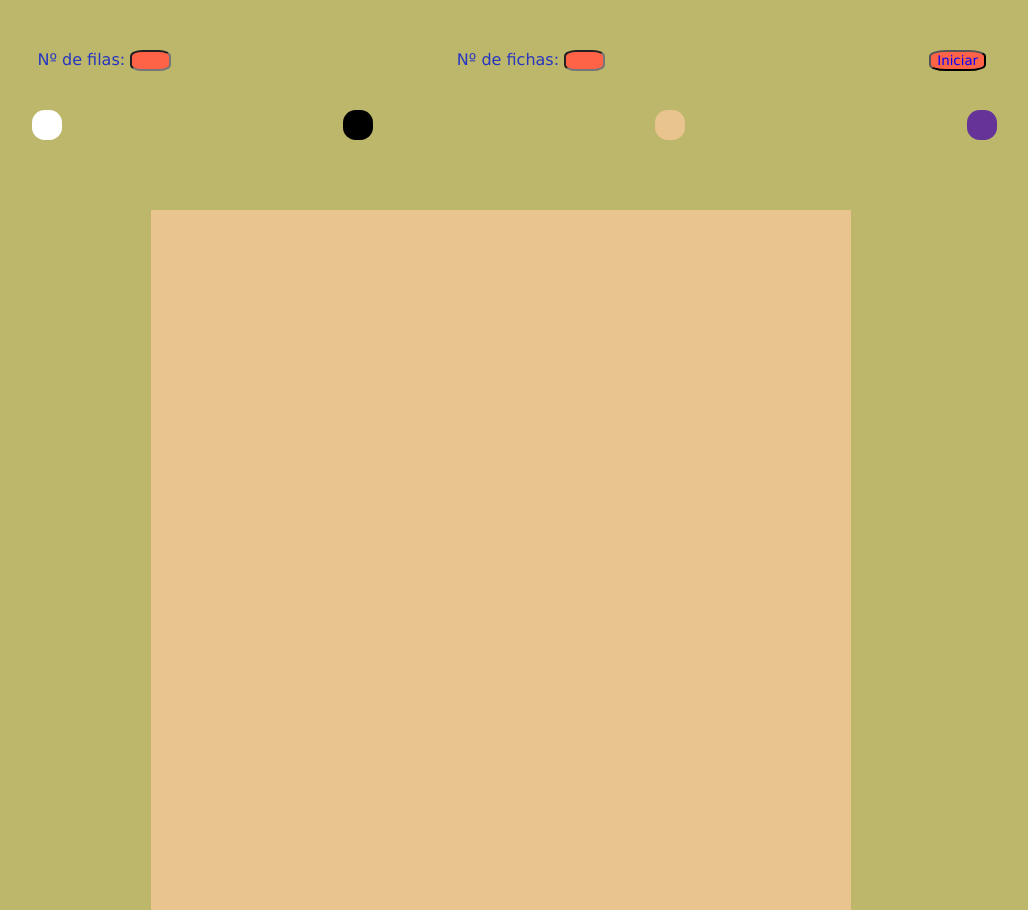
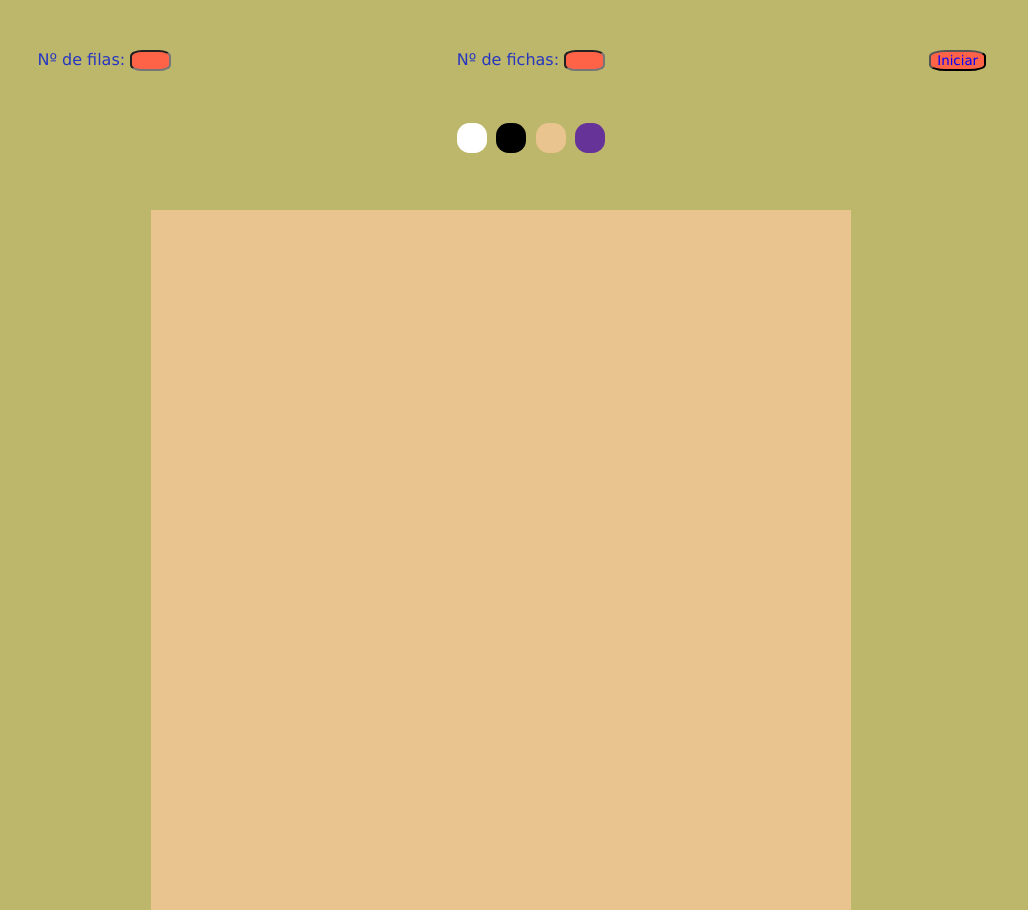
Before and after one commit to razmord/ejercicios-javascript, a plain HTML site: page juegocasillas/index.html in a window 1280 px wide. Shown: the top 910 px of the page, without its empty margins (139-1167 px from the left). Drawn offline with Linux system fonts and the light colour scheme.

Commit message:
pasar div a tabla

```diff
--- a/juegocasillas/estilos/estilo.css
+++ b/juegocasillas/estilos/estilo.css
@@ -10,6 +10,7 @@ body{
 }
 .menu>div{
     display:table;
+
     width: 100%;
     height: 40%;
     margin-bottom:20px;
@@ -23,12 +24,12 @@ body{
     font-family: 'Lucida Sans', 'Lucida Sans Regular', 'Lucida Grande', 'Lucida Sans Unicode', Geneva, Verdana, sans-serif;
     color: rgb(38, 54, 192);
 }
-.menu>div:last-child>div{
+.menu>div>div>div{
     display:inline-block;
     width: 30px;
     height: 30px;
-    margin-left: 11vw;
-    margin-right: 11vw;
+    margin-left:2px;
+    margin-right: 2px;
     border-radius: 42%;
     overflow: hidden;
 }
--- a/juegocasillas/index.html
+++ b/juegocasillas/index.html
@@ -16,10 +16,14 @@
             <div><button id="iniciar">Iniciar</button></div>
          </div>
          <div>
-             <div id="blanco"></div>
-             <div id="negro"></div>
-             <div id="naranja"></div>
-             <div id="purpura"></div>
+             <div></div>
+             <div>
+                <div id="blanco"></div>
+                <div id="negro"></div>
+                <div id="naranja"></div>
+                <div id="purpura"></div>
+            </div>
+            <div></div>
          </div>
     </div>
     <script type="text/javascript" src="js/codigo.js"></script>
```
